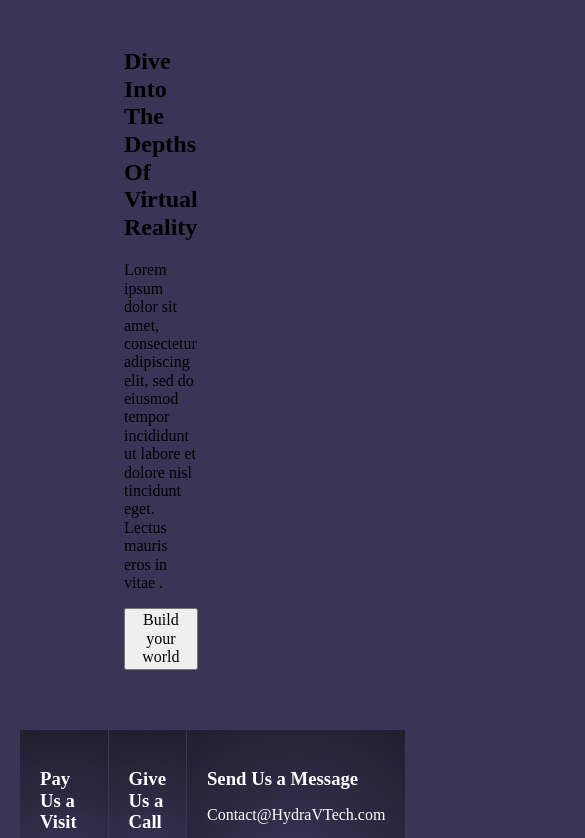
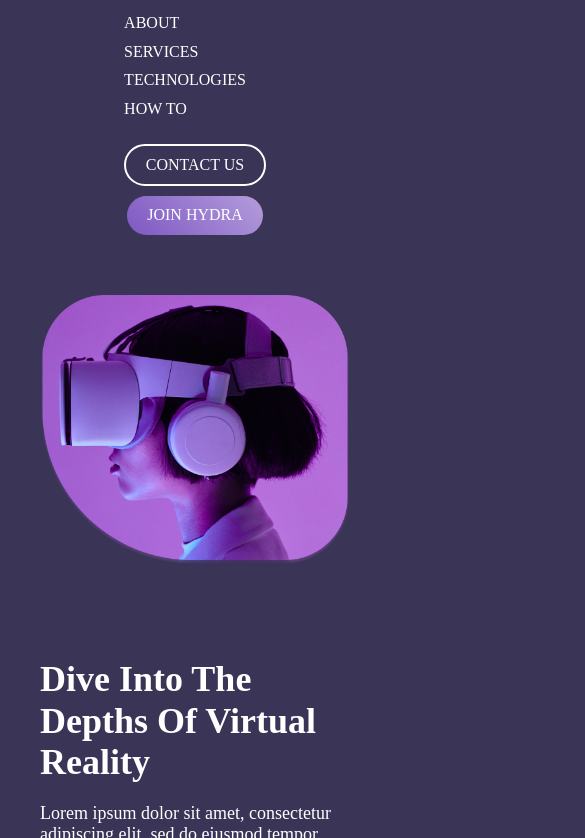
Before and after one commit to RaisaKirs/week5-landing, a plain HTML site: page index.html in a window 390 px wide. Shown: the part 155-993 px from the top of the page, 585 px wide, since content can reach past the window. Drawn offline with Linux system fonts and the light colour scheme.

Commit message:
adaptive

```diff
--- a/styles/style.css
+++ b/styles/style.css
@@ -1,18 +1,20 @@
 html,
 body {
-    background-color: #3A3456;
+  background-color: #3a3456;
   height: 100%;
+  margin: 0;
 }
+
 .header {
-    display: grid;
-    grid-template-columns: auto 1fr auto;
+  display: flex;
+  justify-content: space-between;
   align-items: center;
-    padding: 10px;
+  padding: 20px;
   color: #fff;
 }
 
 .logo {
-    margin-left: 84px;
+  margin-left: 10;
 }
 
 .navigation {
@@ -35,42 +37,71 @@ body {
 }
 
 .buttons {
-    margin-right: 84px;
   display: flex;
+  gap: 10px;
+}
+
+.button1 button {
+  background-color: #3a3456;
+  border: 2px solid white;
+  border-radius: 50px;
+  color: white;
+  padding: 10px 20px;
+  font-size: 16px;
+}
+
+.button2 button,
+.main .text-area button {
+  background: linear-gradient(45deg, #7e57c2, #b39ddb);
+  border: none;
+  border-radius: 50px;
+  color: white;
+  padding: 10px 20px;
+  font-size: 16px;
 }
 
 .main {
   display: grid;
   grid-template-columns: 1fr 1fr;
-    gap: 180px;
   padding: 20px;
+  gap: 20px;
 }
 
-.text-area {
-    margin-left: 84px;
+.text-area,
+.picture-area {
   padding: 20px;
-    max-width: 450px;
+  border-radius: 10px;
 }
 
-.picture-area {
-    padding: 20px;
-    margin-right: 102px;
+.text-area h2 {
+  font-size: 36px;
+  margin-bottom: 20px;
+  color: white;
+}
+
+.text-area p {
+  font-size: 18px;
+  margin-bottom: 20px;
+  color: white;
 }
 
 .picture-area img {
   max-width: 100%;
   height: auto;
+  border-radius: 10px;
+  justify-self: end;
 }
 
 .sections {
   display: grid;
   grid-template-columns: repeat(3, 1fr);
-    gap: 1px;
+  gap: 2px;
   padding: 20px;
+  border-radius: 50px;
 }
 
 .section {
-    background-image: radial-gradient(circle, #3A3456, #211E2E);
+  background-image: radial-gradient(circle, #3a3456, #211e2e);
   padding: 20px;
   color: #fff;
 }
@@ -78,3 +109,40 @@ body {
 .section h3 {
   margin-bottom: 10px;
 }
+
+@media (max-width: 768px) {
+    .header {
+        flex-direction: column;
+        align-items: center;
+    }
+
+    .navigation ul {
+        display: flex;
+        flex-direction: column;
+        gap: 10px;
+        width: 100%;
+        padding: 10px 0;
+    }
+
+    .buttons {
+        flex-direction: column;
+        align-items: center;
+        gap: 10px;
+        width: 100%;
+    }
+
+    .main {
+        grid-template-columns: 1fr;
+    }
+
+    .text-area {
+        order: 2;
+    }
+
+    .picture-area {
+        order: 1;
+    }
+
+    .sections {
+        grid-template-columns: 1fr;
+    }
```
Also changed, not shown: 1 other file. Lines whose indentation alone changed are shown as unchanged.
